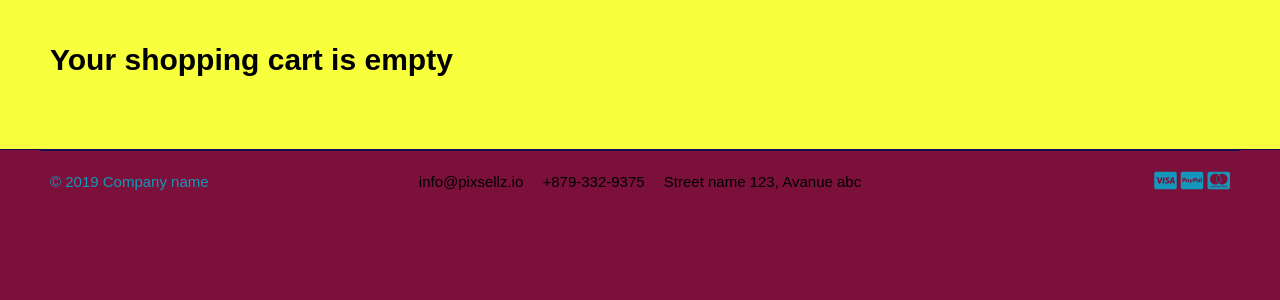
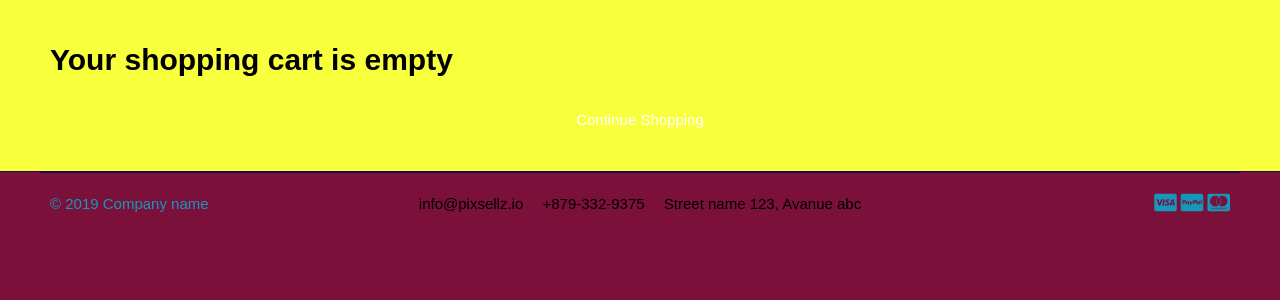
Before and after one commit to Brianconn71/GreatKart, a Django app: template templates/store/cart.html in a window 1280 px wide. Shown: the part 118-418 px from the top of the page. Run offline with Django 3.2, Linux system fonts and the light colour scheme; the template is opened without the code that fills it, so the values that code supplies are empty; some libraries are stand-ins or nearby versions; some web fonts are replaced.

Commit message:
added a continue shopping link

```diff
--- a/templates/store/cart.html
+++ b/templates/store/cart.html
@@ -11,7 +11,7 @@
         <h2>Your shopping cart is empty</h2>
         <br>
         <div class="text-center">
-
+            <a href="{% url 'store' %}">Continue Shopping</a>
         </div>
     {% else %}
         <div class="row">
```
